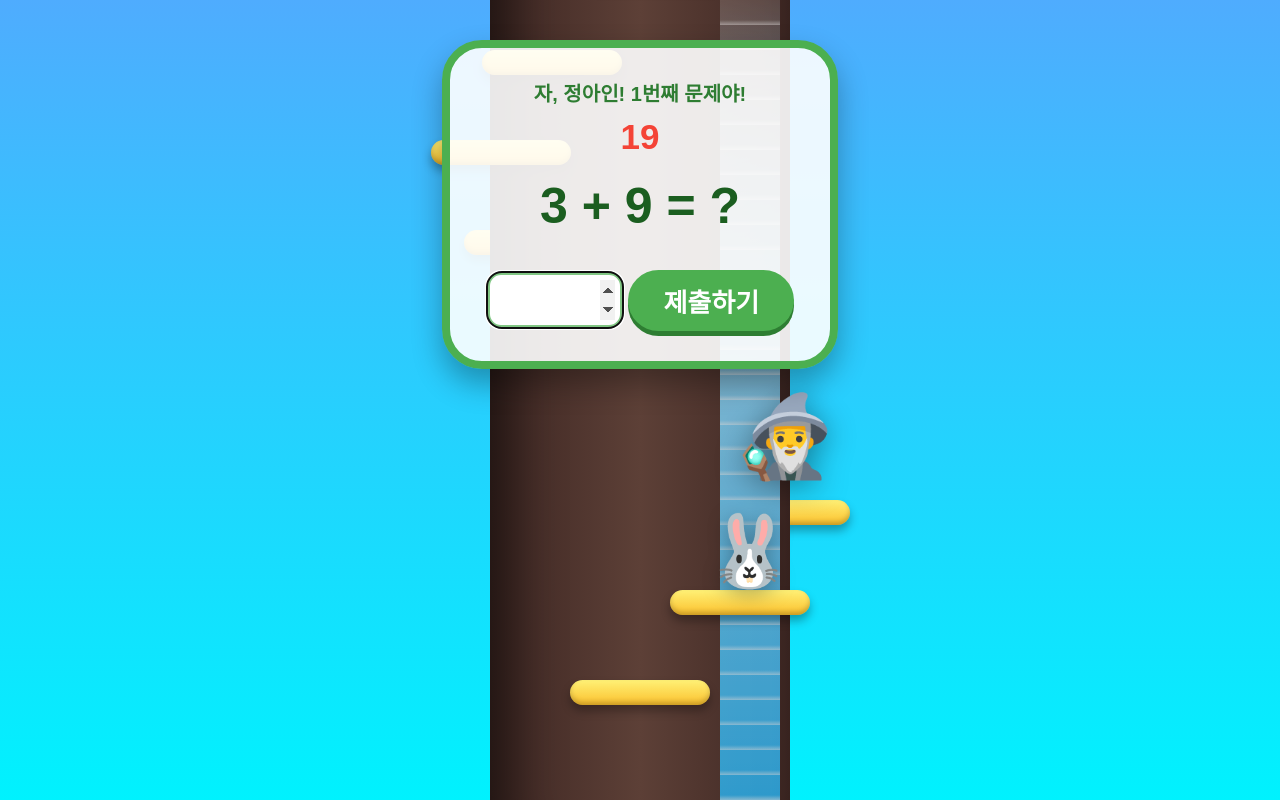
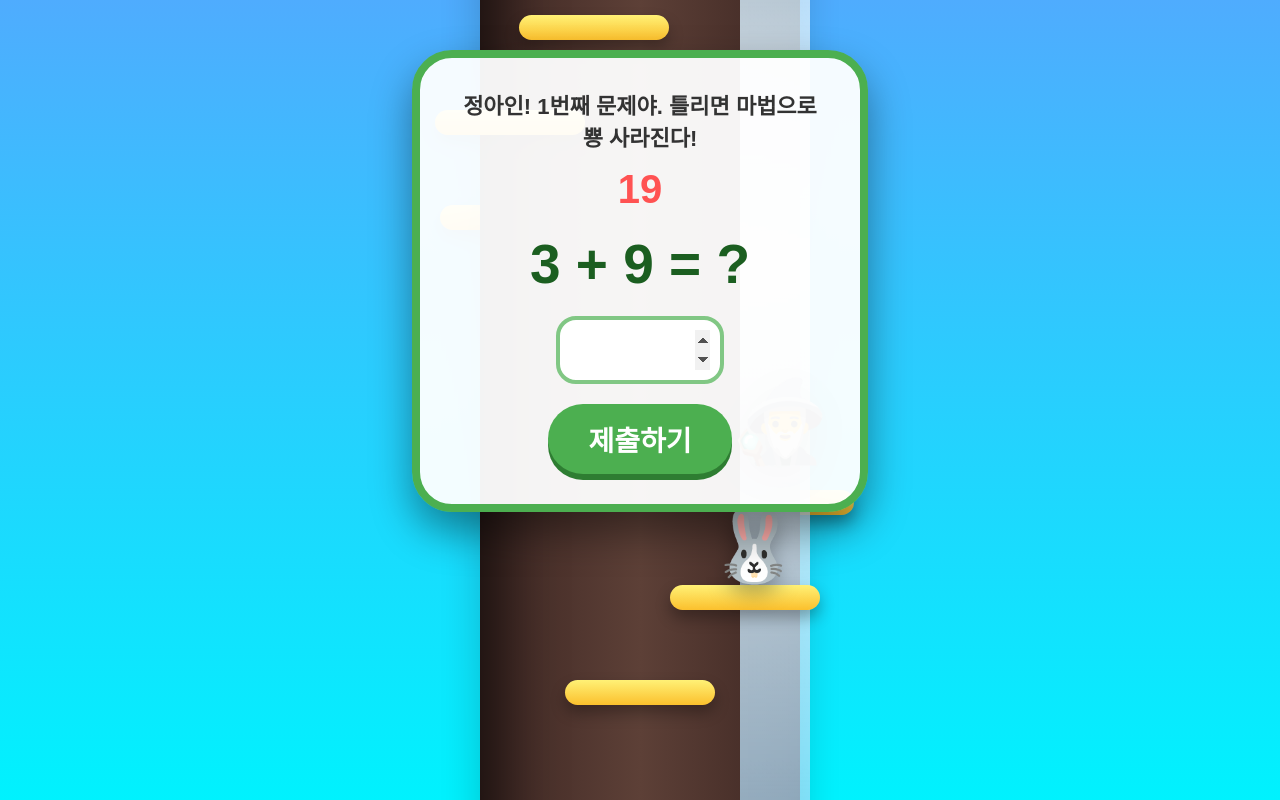
Before and after one commit to ferd8936-lgtm/bunny-stair-math, a plain HTML site: page index.html in a window 1280 px wide. Drawn offline with Linux system fonts and the light colour scheme.

Commit message:
Update index.html

```diff
--- a/index.html
+++ b/index.html
@@ -3,132 +3,137 @@
 <head>
     <meta charset="UTF-8">
     <meta name="viewport" content="width=device-width, initial-scale=1.0, maximum-scale=1.0, user-scalable=no">
-    <title>정아인의 아마존 수학 모험</title>
+    <title>정아인의 하늘 나무 수학 모험</title>
     <style>
         :root {
-            --forest-green: #2d5a27;
-            --sky-blue: #87CEEB;
+            --tree-brown: #5d4037;
+            --leaf-green: #2e7d32;
             --gold: #ffd700;
         }
-        body { margin: 0; overflow: hidden; font-family: 'Malgun Gothic', sans-serif; background: var(--sky-blue); }
+        body { margin: 0; overflow: hidden; font-family: 'Malgun Gothic', sans-serif; background: #87CEEB; }
 
-        /* 배경 레이어 */
+        /* 배경 시각화: 아마존 숲 느낌 */
         #game-container {
             position: relative; width: 100vw; height: 100vh;
             background: linear-gradient(to bottom, #4facfe 0%, #00f2fe 100%);
-            perspective: 1000px; overflow: hidden;
+            overflow: hidden; perspective: 1000px;
         }
 
-        /* 거대한 입체 나무 */
-        .tree-trunk {
-            position: absolute; left: 50%; bottom: -50px;
-            width: 300px; height: 120%;
+        /* 웅장한 입체 나무 */
+        .giant-tree {
+            position: absolute; left: 50%; bottom: -100px;
+            width: 320px; height: 150%;
             background: linear-gradient(90deg, #3e2723 0%, #5d4037 50%, #3e2723 100%);
             transform: translateX(-50%);
-            border-radius: 40px 40px 0 0;
-            box-shadow: inset 20px 0 50px rgba(0,0,0,0.5);
+            border-radius: 100px 100px 0 0;
+            box-shadow: inset 20px 0 60px rgba(0,0,0,0.6), 0 0 40px rgba(0,0,0,0.2);
             z-index: 1;
         }
 
-        /* 애니메이션 폭포 */
+        /* 흐르는 입체 폭포 */
         .waterfall {
             position: absolute; left: 50%; top: 0;
-            width: 60px; height: 100%;
-            background: linear-gradient(to bottom, rgba(255,255,255,0.2), #81d4fa, #29b6f6);
-            transform: translateX(80px);
-            z-index: 2; opacity: 0.8;
+            width: 70px; height: 100%;
+            background: rgba(135, 206, 250, 0.6);
+            transform: translateX(100px);
+            z-index: 2; overflow: hidden;
         }
         .waterfall::after {
-            content: ''; position: absolute; top: 0; left: 0; width: 100%; height: 100%;
-            background: repeating-linear-gradient(transparent, transparent 20px, rgba(255,255,255,0.5) 25px);
-            animation: flow 1s linear infinite;
+            content: ""; position: absolute; top: -100%; left: 0; width: 100%; height: 200%;
+            background: linear-gradient(to bottom, transparent, rgba(255,255,255,0.8), transparent);
+            animation: flow 1.5s linear infinite;
         }
 
-        /* 황금 계단 */
+        /* 하늘까지 이어지는 나선형 계단 */
         .stair {
-            position: absolute; width: 140px; height: 25px;
+            position: absolute; width: 150px; height: 25px;
             background: linear-gradient(to bottom, #fff176, #fbc02d);
-            border-radius: 15px; z-index: 5;
-            box-shadow: 0 6px 10px rgba(0,0,0,0.3), inset 0 -3px 5px rgba(0,0,0,0.2);
+            border-radius: 20px; z-index: 5;
+            box-shadow: 0 8px 15px rgba(0,0,0,0.3);
             display: flex; justify-content: center; align-items: center;
-            transform-style: preserve-3d;
         }
 
-        /* 캐릭터 */
+        /* 캐릭터: 귀여운 토끼 */
         #rabbit {
             position: absolute; font-size: 70px; z-index: 10;
             transition: all 0.7s cubic-bezier(0.175, 0.885, 0.32, 1.275);
-            filter: drop-shadow(0 5px 10px rgba(0,0,0,0.3));
+            filter: drop-shadow(0 10px 10px rgba(0,0,0,0.3));
+            user-select: none;
         }
+
+        /* 괴물 선생님 */
         #monster {
             position: absolute; font-size: 80px; z-index: 9;
-            display: none; filter: drop-shadow(0 5px 15px rgba(0,0,0,0.4));
+            display: none; filter: drop-shadow(0 10px 20px rgba(0,0,0,0.5));
         }
 
-        /* UI 박스 (이미지 스타일 반영) */
+        /* UI 박스 디자인 (화려함 강화) */
         #ui-layer {
             position: absolute; top: 0; left: 0; width: 100%; height: 100%;
             pointer-events: none; z-index: 100; display: flex; flex-direction: column; align-items: center;
         }
         #quiz-box {
-            pointer-events: auto; display: none; margin-top: 40px;
-            background: rgba(255, 255, 255, 0.9);
+            pointer-events: auto; display: none; margin-top: 50px;
+            background: rgba(255, 255, 255, 0.95);
             padding: 30px; border-radius: 40px; border: 8px solid #4CAF50;
-            text-align: center; width: 320px;
-            box-shadow: 0 15px 30px rgba(0,0,0,0.3);
+            text-align: center; width: 85%; max-width: 380px;
+            box-shadow: 0 20px 40px rgba(0,0,0,0.4);
         }
 
-        /* 폰트 및 버튼 */
-        #question { font-size: 50px; color: #1b5e20; font-weight: bold; margin: 20px 0; }
-        input { font-size: 35px; width: 120px; border-radius: 15px; border: 4px solid #81c784; padding: 5px; text-align: center; }
+        #timer { font-size: 40px; color: #ff5252; font-weight: bold; }
+        #question { font-size: 55px; margin: 20px 0; color: #1b5e20; font-weight: bold; }
+        input { font-size: 35px; width: 140px; text-align: center; border-radius: 20px; border: 4px solid #81c784; padding: 10px; margin-bottom: 20px; outline: none; }
         button {
-            font-size: 26px; padding: 12px 35px; background: #4CAF50; color: white;
+            font-size: 28px; padding: 15px 40px; background: #4CAF50; color: white;
             border: none; border-radius: 50px; cursor: pointer; font-weight: bold;
-            box-shadow: 0 5px 0 #2e7d32; margin-top: 15px;
+            box-shadow: 0 6px 0 #2e7d32;
         }
-        button:active { transform: translateY(3px); box-shadow: 0 2px 0 #2e7d32; }
+        button:active { transform: translateY(4px); box-shadow: 0 2px 0 #2e7d32; }
 
         /* 결과 창 */
         #result-screen {
             position: absolute; top: 50%; left: 50%; transform: translate(-50%, -50%);
             background: white; padding: 50px; border-radius: 40px; border: 10px solid #ffca28;
-            text-align: center; display: none; z-index: 200; width: 80%;
+            text-align: center; display: none; z-index: 200; width: 85%;
+            box-shadow: 0 0 100px rgba(0,0,0,0.5);
         }
 
-        /* 애니메이션 */
-        @keyframes flow { to { transform: translateY(45px); } }
-        .sparkle { position: absolute; font-size: 40px; animation: pop 0.6s forwards; z-index: 150; }
-        @keyframes pop { 0% { transform: scale(0); opacity: 1; } 100% { transform: scale(2) translateY(-60px); opacity: 0; } }
-        .star { position: absolute; animation: fall 3s linear infinite; font-size: 30px; }
+        /* 애니메이션 효과들 */
+        @keyframes flow { to { transform: translateY(50%); } }
+        .sparkle { position: absolute; font-size: 40px; animation: pop 0.6s forwards; z-index: 150; pointer-events: none;}
+        @keyframes pop { 0% { transform: scale(0); opacity: 1; } 100% { transform: scale(2.5) translateY(-80px); opacity: 0; } }
+        .star-rain { position: absolute; font-size: 40px; animation: fall 3s linear infinite; z-index: 100; }
         @keyframes fall { to { transform: translateY(100vh) rotate(360deg); } }
-        .sweat { position: absolute; top: -15px; right: -5px; font-size: 25px; animation: bounce 0.5s infinite alternate; }
-        @keyframes bounce { from { transform: translateY(0); } to { transform: translateY(5px); } }
+        .sweat { position: absolute; top: -20px; right: -10px; font-size: 30px; animation: drip 0.8s infinite; }
+        @keyframes drip { from { opacity: 1; transform: translateY(0); } to { opacity: 0; transform: translateY(20px); } }
     </style>
 </head>
 <body>
 
 <div id="game-container">
-    <div class="tree-trunk"></div>
+    <div class="giant-tree"></div>
     <div class="waterfall"></div>
     <div id="stair-container"></div>
+
     <div id="rabbit">🐰</div>
     <div id="monster">🧙‍♂️</div>
 
     <div id="ui-layer">
         <div id="quiz-box">
-            <div id="speech" style="font-size: 20px; font-weight: bold; color: #2e7d32;"></div>
-            <div id="timer" style="font-size: 35px; color: #f44336; font-weight: bold; margin: 10px;">20</div>
+            <div id="speech" style="font-size: 22px; font-weight: bold; color: #333; margin-bottom: 15px;"></div>
+            <div id="timer">20</div>
             <div id="question"></div>
             <input type="number" id="answer-input" pattern="\d*">
+            <br>
             <button onclick="checkAnswer()">제출하기</button>
         </div>
     </div>
 
     <div id="result-screen">
-        <h1 id="res-title" style="color: #ef6c00;">결과 확인!</h1>
-        <p id="res-stats" style="font-size: 26px; line-height: 1.6;"></p>
-        <div id="res-reward" style="font-size: 60px; margin: 20px;"></div>
-        <button onclick="location.reload()">다시 하기</button>
+        <h1 id="res-title" style="color: #ef6c00; font-size: 40px;">결과</h1>
+        <p id="res-stats" style="font-size: 28px; line-height: 1.6;"></p>
+        <div id="res-reward" style="font-size: 80px; margin: 30px;"></div>
+        <button onclick="location.reload()">다시 도전!</button>
     </div>
 </div>
 
@@ -142,148 +147,186 @@
     const speechEl = document.getElementById('speech');
     const stairContainer = document.getElementById('stair-container');
 
-    let step = 0;
+    let currentStep = 0;
     let score = 0;
     let timer;
-    let time = 20;
-    let ans = 0;
-    const total = 20;
+    let timeLeft = 20;
+    let currentAns = 0;
+    const totalQuestions = 20;
 
-    // 계단 나선형 배치 (3D 효과 극대화)
-    function initStairs() {
-        for (let i = 0; i < total + 5; i++) {
-            const s = document.createElement('div');
-            s.className = 'stair';
-            const angle = i * 0.8;
-            const x = Math.sin(angle) * 140 + (window.innerWidth / 2) - 70;
-            const y = window.innerHeight - (i * 90) - 120;
-            s.style.left = x + 'px';
-            s.style.top = y + 'px';
-            // 나무를 감싸는 느낌을 위해 z-index 조절
-            s.style.zIndex = Math.cos(angle) > 0 ? 6 : 0;
-            stairContainer.appendChild(s);
+    // 1. 나선형 계단 생성 (입체감 있게 배치)
+    function buildStairs() {
+        for (let i = 0; i < totalQuestions + 5; i++) {
+            const stair = document.createElement('div');
+            stair.className = 'stair';
+            const angle = i * 0.85; // 회전 각도
+            const x = Math.sin(angle) * 140 + (window.innerWidth / 2) - 75;
+            const y = window.innerHeight - (i * 95) - 120;
+            stair.style.left = x + 'px';
+            stair.style.top = y + 'px';
+            stair.style.zIndex = Math.cos(angle) > 0 ? 6 : 0; // 나무 앞뒤 구분
+            stairContainer.appendChild(stair);
         }
     }
 
-    function move() {
-        const angle = step * 0.8;
+    // 2. 캐릭터 위치 업데이트
+    function updatePosition() {
+        const angle = currentStep * 0.85;
         const x = Math.sin(angle) * 140 + (window.innerWidth / 2) - 35;
-        const y = window.innerHeight - (step * 90) - 200;
+        const y = window.innerHeight - (currentStep * 95) - 200;
         rabbit.style.left = x + 'px';
         rabbit.style.top = y + 'px';
         rabbit.style.zIndex = Math.cos(angle) > 0 ? 10 : 0;
     }
 
-    async function next() {
-        if (step >= total) { endGame(true); return; }
+    // 3. 문제 출제 로직
+    function makeQuiz() {
+        let n1, n2;
+        if (currentStep <= 5) { // 1단계: 한자리 수
+            n1 = Math.floor(Math.random() * 9) + 1;
+            n2 = Math.floor(Math.random() * 9) + 1;
+        } else if (currentStep <= 15) { // 2단계: 두자리 + 한자리
+            n1 = Math.floor(Math.random() * 40) + 10;
+            n2 = Math.floor(Math.random() * 9) + 1;
+        } else { // 3단계: 두자리 + 두자리
+            n1 = Math.floor(Math.random() * 40) + 10;
+            n2 = Math.floor(Math.random() * 40) + 10;
+        }
+        currentAns = n1 + n2;
+        questionEl.innerText = `${n1} + ${n2} = ?`;
+    }
 
-        // 1. 오르기 연출 (땀 흘리기)
+    // 4. 게임 루프 제어
+    async function startLevel() {
+        if (currentStep >= totalQuestions) {
+            endGame(true);
+            return;
+        }
+
+        // 토끼 힘들어하는 연출 (3초)
         rabbit.innerHTML = '🐰<span class="sweat">💦</span>';
-        if (Math.random() > 0.6) spawnFriend();
-        await new Promise(r => setTimeout(r, 2000));
+        if (Math.random() > 0.5) spawnFriend(); // 응원 동물 등장
+        await new Promise(r => setTimeout(r, 2500));
 
-        step++;
-        move();
+        currentStep++;
+        updatePosition();
         rabbit.innerHTML = '🐰';
 
-        // 2. 괴물 등장
+        // 괴물 선생님 등장 및 설명
         monster.style.display = 'block';
-        monster.style.left = (parseInt(rabbit.style.left) + 30) + 'px';
-        monster.style.top = (parseInt(rabbit.style.top) - 120) + 'px';
+        monster.style.left = (parseInt(rabbit.style.left) + 20) + 'px';
+        monster.style.top = (parseInt(rabbit.style.top) - 130) + 'px';
 
-        speechEl.innerText = `자, 정아인! ${step}번째 문제야!`;
+        speechEl.innerText = `정아인! ${currentStep}번째 문제야. 틀리면 마법으로 뿅 사라진다!`;
         quizBox.style.display = 'block';
-
-        // 문제 난이도 (1학년 맞춤)
-        let n1, n2;
-        if (step <= 7) { n1 = Math.floor(Math.random()*9)+1; n2 = Math.floor(Math.random()*9)+1; }
-        else { n1 = Math.floor(Math.random()*40)+10; n2 = Math.floor(Math.random()*40)+10; }
-        ans = n1 + n2;
-        questionEl.innerText = `${n1} + ${n2} = ?`;
-
+        makeQuiz();
         inputEl.value = '';
         inputEl.focus();
-        startTime();
+        startTimer();
     }
 
-    function startTime() {
-        time = 20; timerEl.innerText = time;
+    function startTimer() {
+        timeLeft = 20;
+        timerEl.innerText = timeLeft;
+        timerEl.style.color = "#ff5252";
         clearInterval(timer);
         timer = setInterval(() => {
-            time--; timerEl.innerText = time;
-            if(time <= 10 && time > 0 && time % 5 === 0) { /* 띵 효과음 대신 시각 효과 */ }
-            if(time <= 0) { endGame(false, "시간이 다 됐어!"); }
+            timeLeft--;
+            timerEl.innerText = timeLeft;
+            if (timeLeft === 10 || timeLeft === 5) showDing();
+            if (timeLeft <= 0) endGame(false, "시간이 다 됐어!");
         }, 1000);
     }
 
+    function showDing() {
+        const d = document.createElement('div');
+        d.className = 'sparkle'; d.innerText = '🔔 띵!';
+        d.style.left = '50%'; d.style.top = '10%';
+        document.body.appendChild(d);
+        setTimeout(() => d.remove(), 600);
+    }
+
     function checkAnswer() {
-        if (parseInt(inputEl.value) === ans) {
+        if (parseInt(inputEl.value) === currentAns) {
             clearInterval(timer);
             score++;
-            effect("✨ 정답!", "#ffeb3b");
-            quizBox.style.display = 'none';
-            monster.style.display = 'none';
-            next();
+            celebrate();
         } else {
-            endGame(false, "틀렸어!");
+            endGame(false, "앗! 틀렸어.");
         }
     }
 
-    function effect(txt, col) {
-        const e = document.createElement('div');
-        e.className = 'sparkle'; e.innerText = txt; e.style.color = col;
-        e.style.left = rabbit.style.left; e.style.top = rabbit.style.top;
-        document.body.appendChild(e);
-        setTimeout(() => e.remove(), 600);
+    function celebrate() {
+        // 폴짝 점프 + 반짝 효과
+        rabbit.style.transform = 'translateY(-60px) scale(1.3)';
+        const s = document.createElement('div');
+        s.className = 'sparkle'; s.innerText = '✨ 반짝!';
+        s.style.left = rabbit.style.left; s.style.top = rabbit.style.top;
+        document.body.appendChild(s);
+
+        setTimeout(() => {
+            rabbit.style.transform = 'translateY(0) scale(1)';
+            quizBox.style.display = 'none';
+            monster.style.display = 'none';
+            s.remove();
+            startLevel();
+        }, 800);
     }
 
     function spawnFriend() {
-        const f = document.createElement('div');
-        f.style.position = 'absolute'; f.style.fontSize = '45px';
-        f.innerText = ['🐿️', '🦉', '🐒', '🦋'][Math.floor(Math.random()*4)];
-        f.style.left = Math.random() * (window.innerWidth - 60) + 'px';
-        f.style.top = (parseInt(rabbit.style.top) + 100) + 'px';
-        document.body.appendChild(f);
+        const f = ['🐿️', '🦉', '🐒', '🐦'][Math.floor(Math.random()*4)];
+        const div = document.createElement('div');
+        div.style.position = 'absolute'; div.style.fontSize = '50px';
+        div.innerText = f;
+        div.style.left = Math.random() * (window.innerWidth - 60) + 'px';
+        div.style.top = (parseInt(rabbit.style.top) + 100) + 'px';
+        document.body.appendChild(div);
 
         const m = document.createElement('div');
-        m.style.position = 'absolute'; m.style.top = '-30px'; m.style.width = '120px';
-        m.style.fontSize = '18px'; m.style.fontWeight = 'bold'; m.style.color = 'white';
+        m.style.position = 'absolute'; m.style.top = '-30px'; m.style.width = '150px';
+        m.style.fontSize = '20px'; m.style.fontWeight = 'bold'; m.style.color = 'white';
         m.style.textShadow = '2px 2px 4px black';
-        m.innerText = "아인아 힘내! 👍";
-        f.appendChild(m);
-        setTimeout(() => f.remove(), 3000);
+        m.innerText = "정아인 힘내! 👍";
+        div.appendChild(m);
+        setTimeout(() => div.remove(), 3000);
     }
 
     function endGame(win, msg="") {
         clearInterval(timer);
         quizBox.style.display = 'none';
         monster.style.display = 'none';
+
         const screen = document.getElementById('result-screen');
+        const stats = document.getElementById('res-stats');
+        const reward = document.getElementById('res-reward');
         screen.style.display = 'block';
 
-        const stats = document.getElementById('res-stats');
-        const reward = document.getElementById('res-reward');
-
-        if(win) {
-            stats.innerText = `대단해 정아인!\n20문제를 모두 맞혔어!\n점수: 100점 💯`;
-            reward.innerText = "🎟️ 소원권 획득!";
-            for(let i=0; i<40; i++) {
-                setTimeout(() => {
-                    const s = document.createElement('div');
-                    s.className = 'star'; s.innerText = '⭐';
-                    s.style.left = Math.random() * 100 + 'vw'; s.style.top = '-50px';
-                    document.body.appendChild(s);
-                }, i * 100);
-            }
+        if (win) {
+            stats.innerText = `와! 정아인 어린이 최고!\n20문제를 모두 맞혔어요!\n점수: 100점 💯`;
+            reward.innerText = "🎟️ 소원권";
+            startStarRain();
         } else {
-            rabbit.style.opacity = '0';
-            stats.innerText = `${msg}\n맞힌 문제: ${score}개\n점수: ${(score/total)*100}점`;
+            rabbit.style.opacity = '0'; // 마법으로 사라짐
+            stats.innerText = `${msg}\n맞힌 문제: ${score}개\n점수: ${Math.floor((score/totalQuestions)*100)}점`;
+            reward.innerText = "앗!";
         }
     }
 
-    initStairs();
-    move();
-    setTimeout(next, 1500);
+    function startStarRain() {
+        for(let i=0; i<40; i++) {
+            setTimeout(() => {
+                const s = document.createElement('div');
+                s.className = 'star-rain'; s.innerText = '⭐';
+                s.style.left = Math.random() * 100 + 'vw';
+                s.style.top = '-50px';
+                document.body.appendChild(s);
+            }, i * 150);
+        }
+    }
+
+    buildStairs();
+    updatePosition();
+    setTimeout(startLevel, 1500);
 </script>
 </body>
 </html>
```
